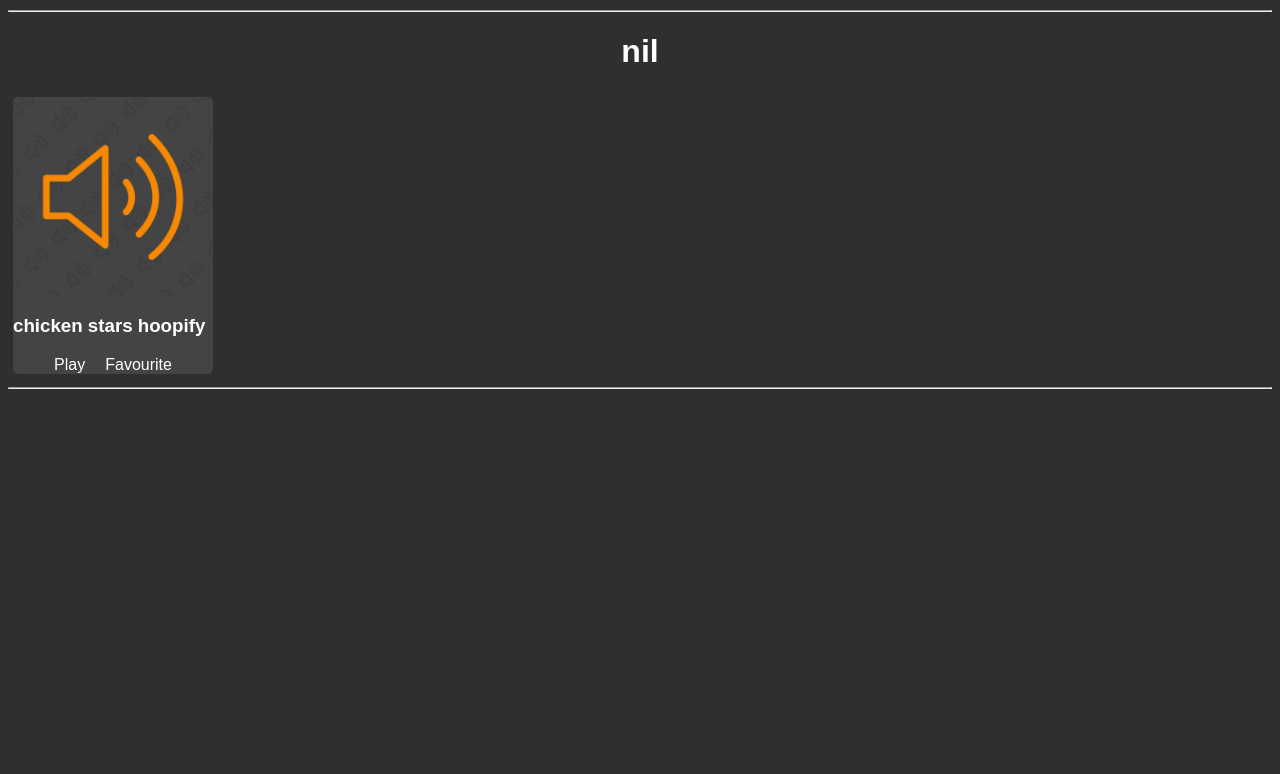
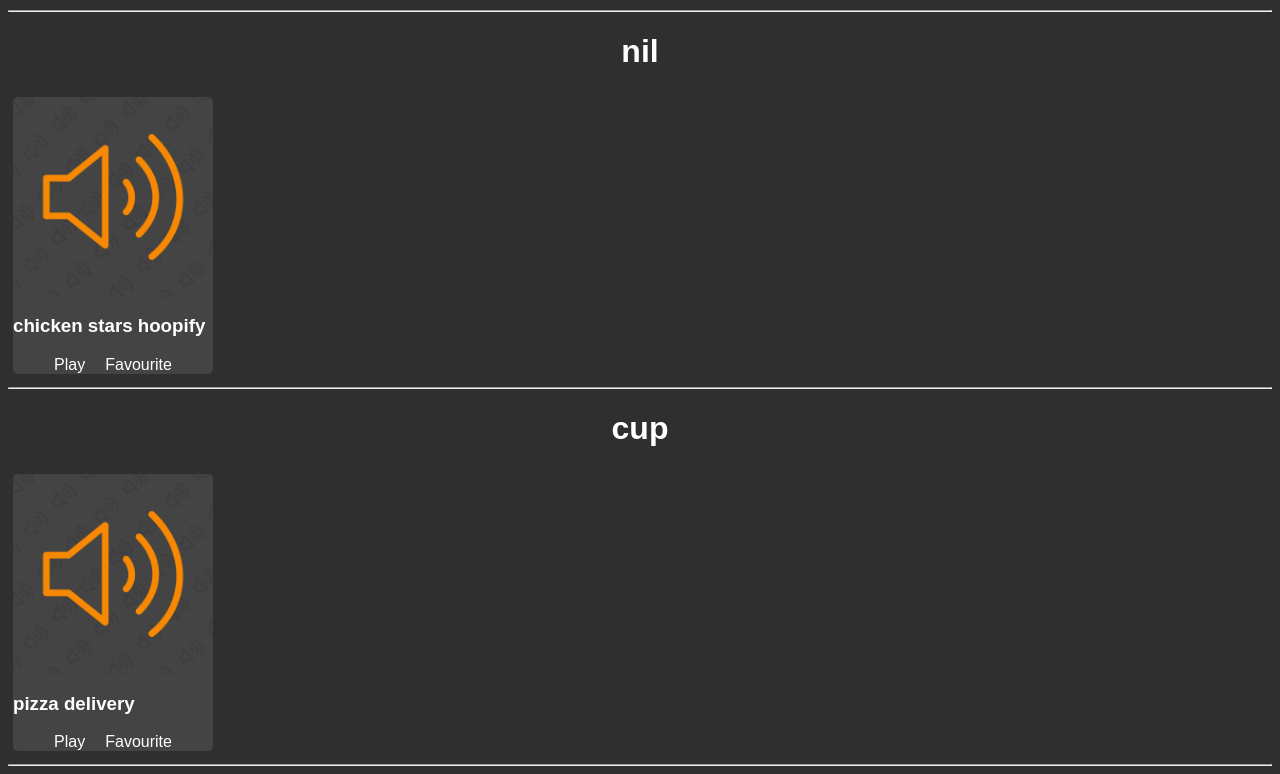
Before and after one commit to zinkowinko/sdsdsdasdasddsassaddas, a plain HTML site: page index.html in a window 1280 px wide. Shown: the part 2051-2825 px from the top of the page. Before the commit the page ends 2448 px from the top, so only its background shows below. Drawn offline with Linux system fonts and the light colour scheme.

Commit message:
Update index.html

```diff
--- a/index.html
+++ b/index.html
@@ -10,7 +10,7 @@
 <script>
 // ok this is really hard to understand
 // basically its a.... table... that stores all the json names
-const users = ["45.json", "46.json", "32.json", "15.json"];
+const users = ["45.json", "46.json", "32.json", "15.json", "11.json"];
 // for each user it runs the function fetching
 users.forEach(fetching);
 const getlocalstorage = JSON.parse(localStorage.getItem("favourite"));
```
